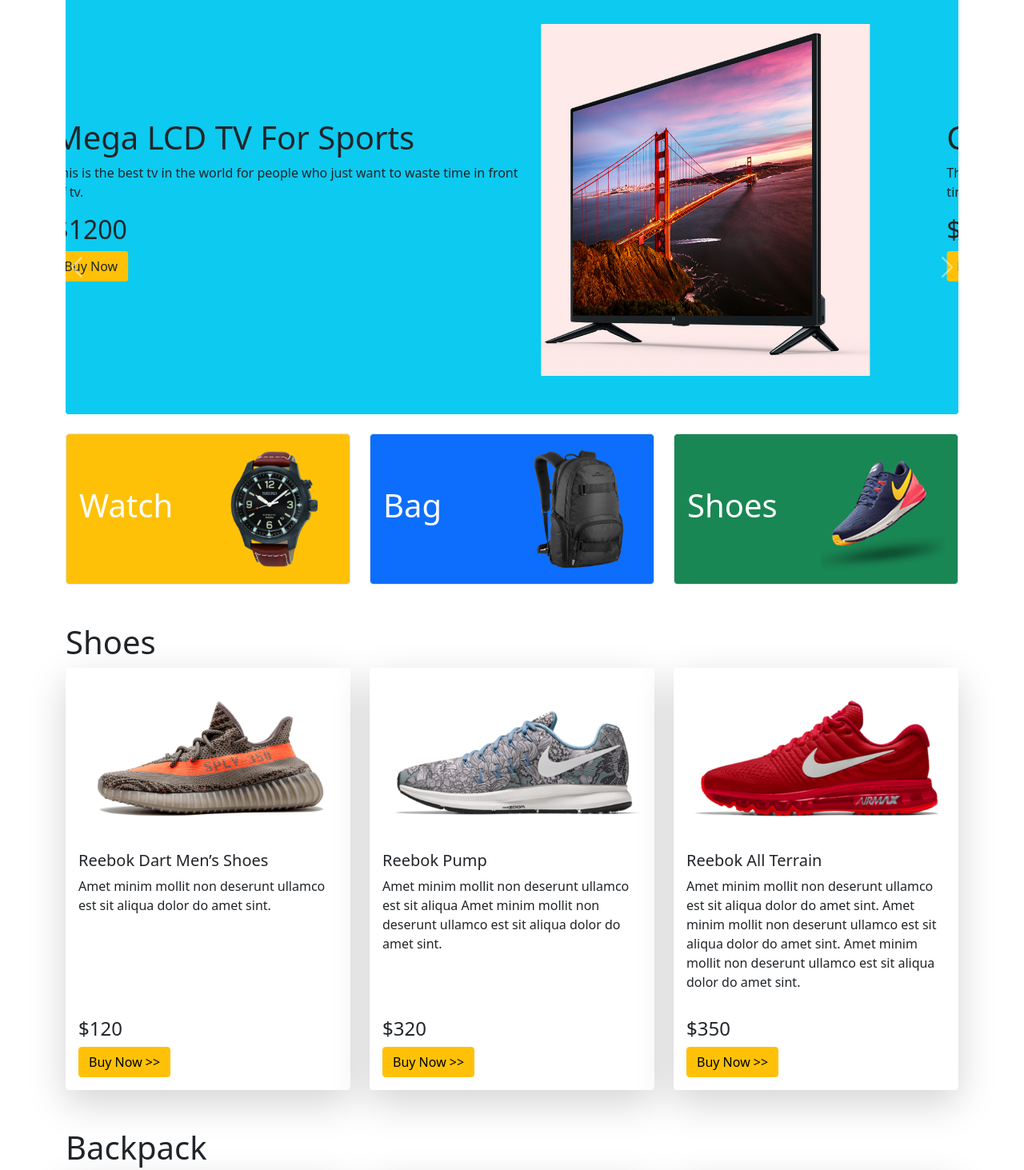
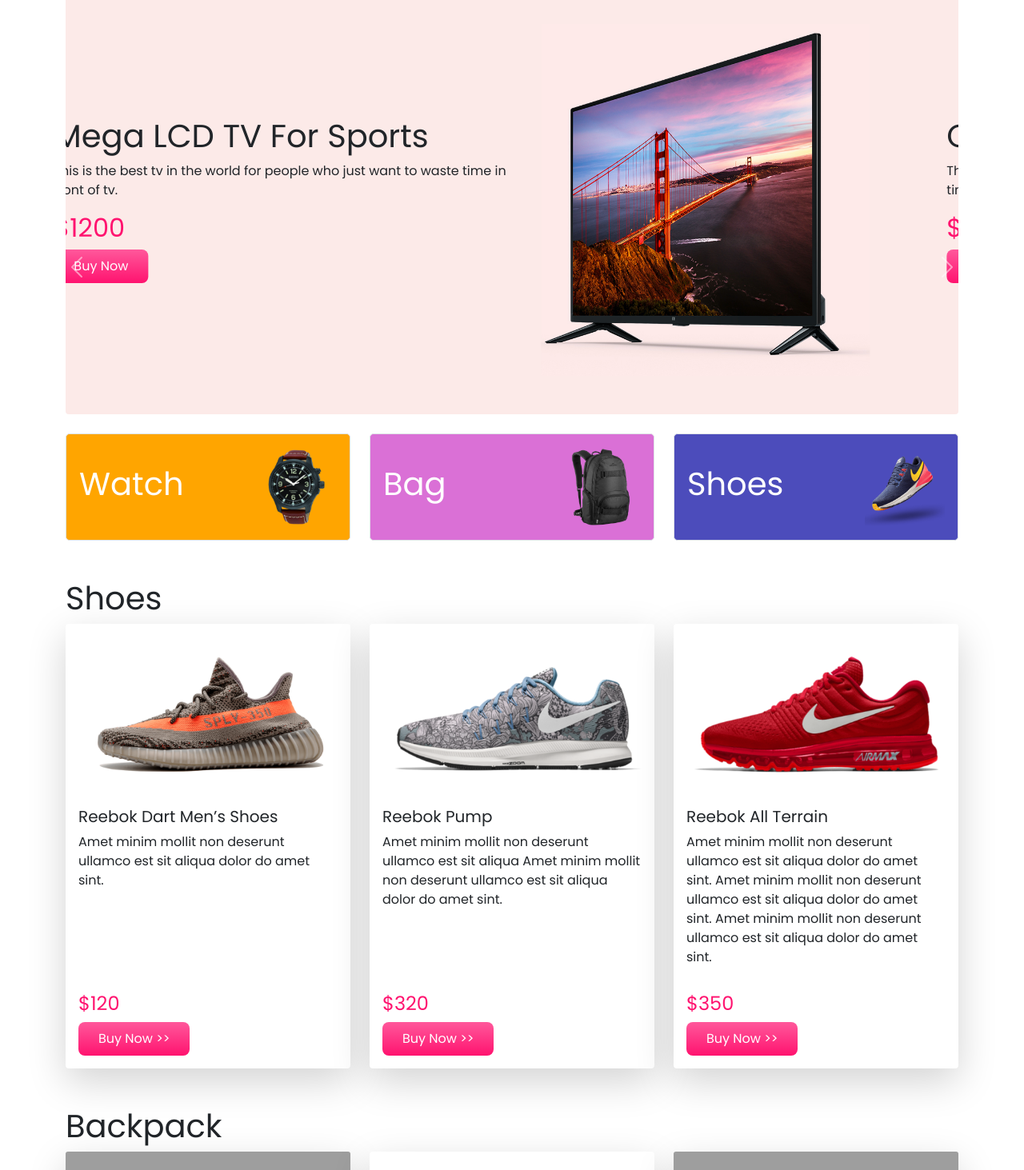
Before and after one commit to Palak-SweetCoder/practice-panda-commerce, a plain HTML site: page index.html in a window 1280 px wide. Shown: the part 66-1529 px from the top of the page at 80% size. Drawn offline with nearby package versions, Linux system fonts and the light colour scheme; grey boxes are pictures that could not be loaded.

Commit message:
Panda Website Completed!!!

```diff
--- /dev/null
+++ b/css/custom-style.css
@@ -0,0 +1,34 @@
+/* custom fonts */
+@import url('https://fonts.googleapis.com/css2?family=Poppins&display=swap');
+
+body{
+    font-family: 'Poppins', sans-serif;
+}
+h4{
+    color: #FF136F;
+}
+.panda-background{
+    background-color: #fceae8;
+}
+.panda-background h2{
+    color: #FF136F;
+}
+.panda-btn{
+    background-image: linear-gradient(to bottom, #FF589B 0%, #FF136F 100%);
+    color: #fff;
+    border: none;
+    border-radius: 8px;
+    padding: 9px 25px;
+}
+.catagories img{
+    width: 100px;
+}
+.categori-watch-bg{
+    background-color: #ffa500;
+}
+.categori-bag-bg{
+    background-color: #da70d6;
+}
+.categori-shoe-bg{
+    background-color: #4c4cbb;
+}
--- a/index.html
+++ b/index.html
@@ -9,6 +9,8 @@
     <!-- bootstrap styles -->
     <link href="https://cdn.jsdelivr.net/npm/bootstrap@5.1.3/dist/css/bootstrap.min.css" rel="stylesheet"
         integrity="sha384-1BmE4kWBq78iYhFldvKuhfTAU6auU8tT94WrHftjDbrCEXSU1oBoqyl2QvZ6jIW3" crossorigin="anonymous">
+    <!-- custom styles -->
+    <link rel="stylesheet" href="css/custom-style.css">
 </head>
 
 <body>
@@ -47,13 +49,13 @@
             <div id="carouselExampleControls" class="carousel slide" data-bs-ride="carousel">
                 <div class="carousel-inner rounded bg-gradient mt-5">
                     <div class="carousel-item active">
-                        <div class="row p-5 d-flex align-items-center bg-info">
+                        <div class="row p-5 d-flex align-items-center panda-background">
                             <div class="col-lg-7">
                                 <h1>Mega LCD TV For Sports</h1>
                                 <p>This is the best tv in the world for people who just want to waste time in front of
                                     tv.</p>
                                 <h2>$1200</h2>
-                                <div class="btn btn bg-warning">Buy Now</div>
+                                <div class="btn panda-btn">Buy Now</div>
                             </div>
                             <div class="col-lg-5">
                                 <img src="images/banner-images/tv.png" class="d-block w-100" alt="...">
@@ -61,13 +63,13 @@
                         </div>
                     </div>
                     <div class="carousel-item">
-                        <div class="row p-5 d-flex align-items-center bg-info">
+                        <div class="row p-5 d-flex align-items-center panda-background">
                             <div class="col-lg-7">
                                 <h1>Cool Dude Headphone</h1>
                                 <p>This is the best headphone in the world for people who just want to waste time in
                                     front of funky world.</p>
                                 <h2>$420</h2>
-                                <div class="btn btn bg-warning">Buy Now >></div>
+                                <div class="btn panda-btn">Buy Now >></div>
                             </div>
                             <div class="col-lg-5">
                                 <img src="images/banner-images/headphone.png" class="d-block w-100" alt="...">
@@ -75,13 +77,13 @@
                         </div>
                     </div>
                     <div class="carousel-item">
-                        <div class="row p-5 d-flex align-items-center bg-info">
+                        <div class="row p-5 d-flex align-items-center panda-background">
                             <div class="col-lg-7">
                                 <h1>X-Box for your living room</h1>
                                 <p>This is the best x-box in the world for people who just want to waste time in front
                                     of fake sports.</p>
                                 <h2>$600</h2>
-                                <div class="btn btn bg-warning">Buy Now >></div>
+                                <div class="btn panda-btn">Buy Now >></div>
                             </div>
                             <div class="col-lg-5">
                                 <img src="images/banner-images/xbox.png" class="d-block w-100" alt="...">
@@ -106,22 +108,24 @@
     <!-- main start  -->
     <main>
         <!-- catagories section -->
-        <section class="container my-4">
+        <section class="container my-4 catagories">
             <div class="row g-4">
                 <div class="col-lg-4">
-                    <div class="p-3 border bg-warning d-flex align-items-center justify-content-between rounded-3">
+                    <div
+                        class="p-3 border categori-watch-bg d-flex align-items-center justify-content-between rounded-3">
                         <h1 class="text-white">Watch</h1>
                         <img src="images/categories/watch.png" alt="">
                     </div>
                 </div>
                 <div class="col-lg-4">
-                    <div class="p-3 border bg-primary d-flex align-items-center justify-content-between rounded-3">
+                    <div class="p-3 border categori-bag-bg d-flex align-items-center justify-content-between rounded-3">
                         <h1 class="text-white">Bag</h1>
                         <img src="images/categories/bag.png" alt="">
                     </div>
                 </div>
                 <div class="col-lg-4">
-                    <div class="p-3 border bg-success d-flex align-items-center justify-content-between rounded-3">
+                    <div
+                        class="p-3 border categori-shoe-bg d-flex align-items-center justify-content-between rounded-3">
                         <h1 class="text-white">Shoes</h1>
                         <img src="images/categories/shoes.png" alt="">
                     </div>
@@ -142,7 +146,7 @@
                         </div>
                         <div class="m-3">
                             <h4>$120</h4>
-                            <div class="btn btn btn-warning">Buy Now >></div>
+                            <div class="btn btn panda-btn">Buy Now >></div>
                         </div>
                     </div>
                 </div>
@@ -157,7 +161,7 @@
                         </div>
                         <div class="m-3">
                             <h4>$320</h4>
-                            <div class="btn btn btn-warning">Buy Now >></div>
+                            <div class="btn panda-btn">Buy Now >></div>
                         </div>
                     </div>
                 </div>
@@ -173,7 +177,7 @@
                         </div>
                         <div class="m-3">
                             <h4>$350</h4>
-                            <div class="btn btn btn-warning">Buy Now >></div>
+                            <div class="btn panda-btn">Buy Now >></div>
                         </div>
                     </div>
                 </div>
@@ -193,7 +197,7 @@
                                 sint. </p>
                         </div>
                         <div class="m-3">
-                            <div class="btn btn btn-warning">Buy Now >></div>
+                            <div class="btn panda-btn">Buy Now >></div>
                         </div>
                     </div>
                 </div>
@@ -208,7 +212,7 @@
                                 sint.</p>
                         </div>
                         <div class="m-3">
-                            <div class="btn btn btn-warning">Buy Now >></div>
+                            <div class="btn panda-btn">Buy Now >></div>
                         </div>
                     </div>
                 </div>
@@ -224,7 +228,7 @@
                                 sint.</p>
                         </div>
                         <div class="m-3">
-                            <div class="btn btn btn-warning">Buy Now >></div>
+                            <div class="btn panda-btn">Buy Now >></div>
                         </div>
                     </div>
                 </div>
@@ -232,13 +236,13 @@
         </section>
         <!-- subscribe section -->
         <secton id="subscribe" style="height: 300px;"
-            class="container bg-info d-flex justify-content-center align-items-center rounded-3">
+            class="container panda-background d-flex justify-content-center align-items-center rounded-3">
             <div>
                 <h1>LET'S STAY IN TOUCH</h1>
                 <p>Get updates on sales, specials and more</p>
-                <input type="text" placeholder="Enter Your Email">
+                <input class="form-control" type="text" placeholder="Enter Your Email">
                 <br>
-                <button class="btn btn-warning mt-2">SUBMIT</button>
+                <button class="btn panda-btn">SUBMIT</button>
             </div>
         </secton>
     </main>
```
